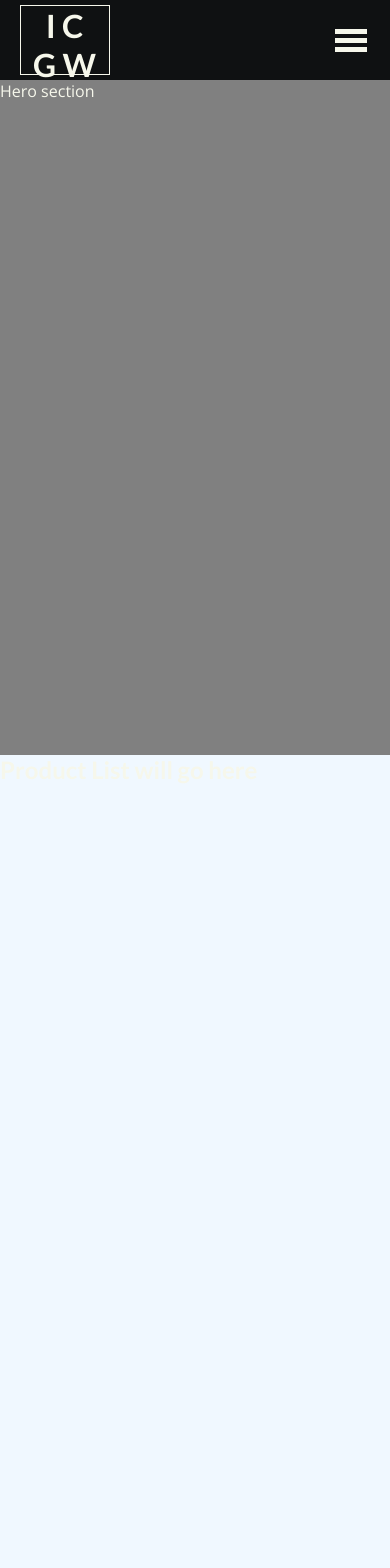
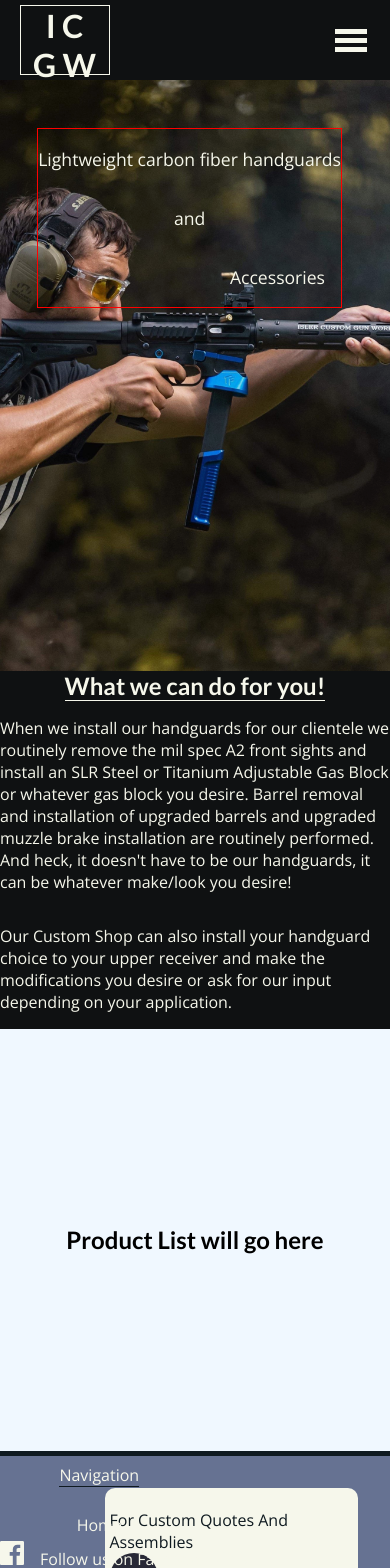
Before and after one commit to RobOsipo/ICGW_Next.js, a Next.js app: page /handguards in a window 390 px wide. Shown: the top 1568 px of the page. Built offline with nearby package versions, Linux system fonts and the light colour scheme; a web font is replaced by a local one.

Commit message:
handguard mobile rough draft complete

```diff
--- a/Components/HandguardsPage/Hero/Hero.js
+++ b/Components/HandguardsPage/Hero/Hero.js
@@ -4,7 +4,13 @@ import classes from './Hero.module.scss'
 
 const Hero = () => {
   return (
-    <section className={classes['hero-container']}>Hero section</section>
+    <section className={classes['hero-container']}>
+        <div className={classes['hero-info-container']}>
+            <p className={classes.top}>Lightweight carbon fiber handguards</p>
+            <p className={classes.middle}>and</p>
+            <p className={classes.bottom}>Accessories</p>
+        </div>
+    </section>
   )
 }
 
--- a/Components/HandguardsPage/Hero/Hero.module.scss
+++ b/Components/HandguardsPage/Hero/Hero.module.scss
@@ -1,7 +1,40 @@
 
 
 .hero-container {
-    height: 80vh;
-    width: 100%;
-    background: gray;
+    min-height: 70vh;
+    max-width: 100%;
+    background-image: url('../../../public/handguardImages/darkHero.jpg');
+    background-color: rgb(121, 120, 120);
+    background-blend-mode: overlay;
+    background-size: cover;
+    background-position: top;
+    position: relative;
 }
+
+.hero-info-container {
+    border: solid red 1px;
+    min-width: 300px;
+    position: absolute;
+    right: 3rem;
+    top: 3rem;
+    display: flex;
+    flex-direction: column;
+
+    p {
+        font-size: 1.1rem;
+    }
+}
+
+.top {
+    text-align: left;
+}
+
+
+.middle {
+    text-align: center;
+}
+
+.bottom {
+    text-align: right;
+    padding-right: 1rem;
+}
--- a/Components/HandguardsPage/ProductList/ProductList.module.scss
+++ b/Components/HandguardsPage/ProductList/ProductList.module.scss
@@ -1,6 +1,12 @@
 
 .product-list-container {
-    height: 100vh;
+    height: 50vh;
     width: 100%;
     background: aliceblue;
+    display: grid;
+    place-content: center;
+
+    h1 {
+        color: black;
+    }
 }
--- /dev/null
+++ b/Components/HandguardsPage/WhatWeDo/WhatWeDo.js
@@ -0,0 +1,26 @@
+import React from "react";
+
+import classes from "./WhatWeDo.module.scss";
+
+const WhatWeDo = () => {
+  return (
+    <section className={classes["info-container"]}>
+      <h2 className={classes.title}>What we can do for you!</h2>
+      <p className={classes.info}>
+        When we install our handguards for our clientele we routinely remove the
+        mil spec A2 front sights and install an SLR Steel or Titanium Adjustable
+        Gas Block or whatever gas block you desire. Barrel removal and
+        installation of upgraded barrels and upgraded muzzle brake installation
+        are routinely performed. And heck, it doesn't have to be our handguards,
+        it can be whatever make/look you desire!
+      </p>
+      <p className={classes.info}>
+        Our Custom Shop can also install your handguard choice to your upper
+        receiver and make the modifications you desire or ask for our input
+        depending on your application.
+      </p>
+    </section>
+  );
+};
+
+export default WhatWeDo;
--- /dev/null
+++ b/Components/HandguardsPage/WhatWeDo/WhatWeDo.module.scss
@@ -0,0 +1,18 @@
+
+
+.info-container {
+    display: flex;
+    min-height: 40vh;
+    flex-direction: column;
+    justify-content: space-around;
+    align-items: center;
+}
+
+.title {
+    text-align: center;
+    border-bottom: 1px solid var(--fog-white);
+}
+
+.info {
+    max-width: 500px;
+}
--- a/pages/handguards/index.js
+++ b/pages/handguards/index.js
@@ -1,6 +1,7 @@
 import React from 'react'
 import MainNavigation from '../../Components/SharedComponents/MainNavigation/MainNavigation'
 import Hero from '../../Components/HandguardsPage/Hero/Hero'
+import WhatWeDo from '../../Components/HandguardsPage/WhatWeDo/WhatWeDo'
 import ProductList from '../../Components/HandguardsPage/ProductList/ProductList'
 import Footer from '../../Components/SharedComponents/Footer/Footer'
 
@@ -11,6 +12,7 @@ const HandguardsPage = () => {
     <main className={classes['page-container']}>
         <MainNavigation />
         <Hero />
+        <WhatWeDo />
         <ProductList />
         <Footer />
     </main>
```
Also changed, not shown: public/handguardImages/darkHero.jpg (added).
